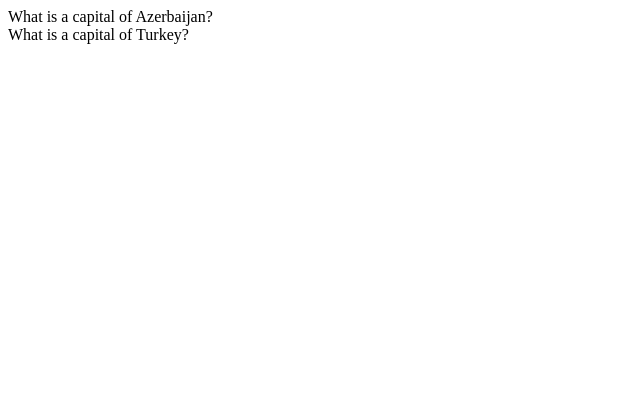
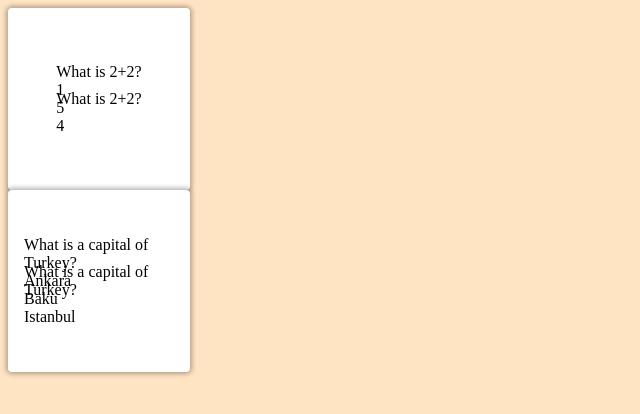
Before and after one commit to jalasgarli/Assignment_3, a React (Create React App) app in the folder assign3/: page / in a window 1280 px wide. Shown: the top 414 px of the page, without its empty margins (0-640 px from the left). Built offline with nearby package versions, Linux system fonts and the light colour scheme.

Commit message:
Flipping Card was added

```diff
--- a/assign3/src/App.js
+++ b/assign3/src/App.js
@@ -1,5 +1,6 @@
 import React, {useState} from "react"
 import ListOfFlashCards from './ListOfFlashCards'
+import './app.css'
 
 function App() {
   const [flashcards, setFlashCards] = useState(SAMPLE_FLASHCARDS);
@@ -11,12 +12,12 @@ function App() {
 const SAMPLE_FLASHCARDS = [
   {
     id: 1,
-    question: 'What is a capital of Azerbaijan?',
-    answer: 'Baku',
+    question: 'What is 2+2?',
+    answer: '4',
     options: [
-      'Rome',
-      'Baku',
-      'Istanbul'
+      '1',
+      '5',
+      '4'
     ]
   },
   {
--- a/assign3/src/FlashCard.js
+++ b/assign3/src/FlashCard.js
@@ -1,9 +1,22 @@
-import React from 'react'
+import React, { useState } from 'react'
 
 export default function FlashCard({flashcard}) {
+  const [flip, setflip] = useState(false);
+
   return (
-    <div>
-      {flashcard.question}
+    <div
+    className={`card ${flip ? `flip` : ``}`}
+    onClick={() => setflip(!flip)}>
+
+      <div className='front'>
+        {flashcard.question}
+        <div className="flashcard-options">
+          {flashcard.options.map(option => {
+            return <div className="flashcard-option">{option}</div>
+          })}
+        </div>
+      </div>
+      {flip ? flashcard.answer : flashcard.question}
     </div>
   )
 }
--- /dev/null
+++ b/assign3/src/app.css
@@ -0,0 +1,41 @@
+body {
+    background-color: bisque;
+}
+
+.card {
+    display: flex;
+    justify-content: center;
+    align-items: center;
+    position: relative;
+    border-radius: .25rem;
+    box-shadow: 0 0 5px 2px rgba(0,0,0,.3);
+    background-color: white;
+    padding: 1rem;
+    height: 150px;
+    width: 150px;
+    transform: perspective(1000px) rotateY(var(--rotate-y, 0))
+    translateY(var(--translate-y, 0));
+    transform-style: preserve-3d;
+    transition: 150ms;
+}
+
+
+.card .front,
+.card .back {
+    position: absolute;
+    padding: 1rem;
+    backface-visibility: hidden;
+}
+
+.card .back {
+    transform: rotateY(180deg);
+}
+
+.card:hover {
+    --translate-y: -2px;
+    box-shadow: 0 0 5px 2px rgba(0,0,0,.5);
+}
+
+.card.flip {
+    --rotate-y: 180deg;
+}
```
